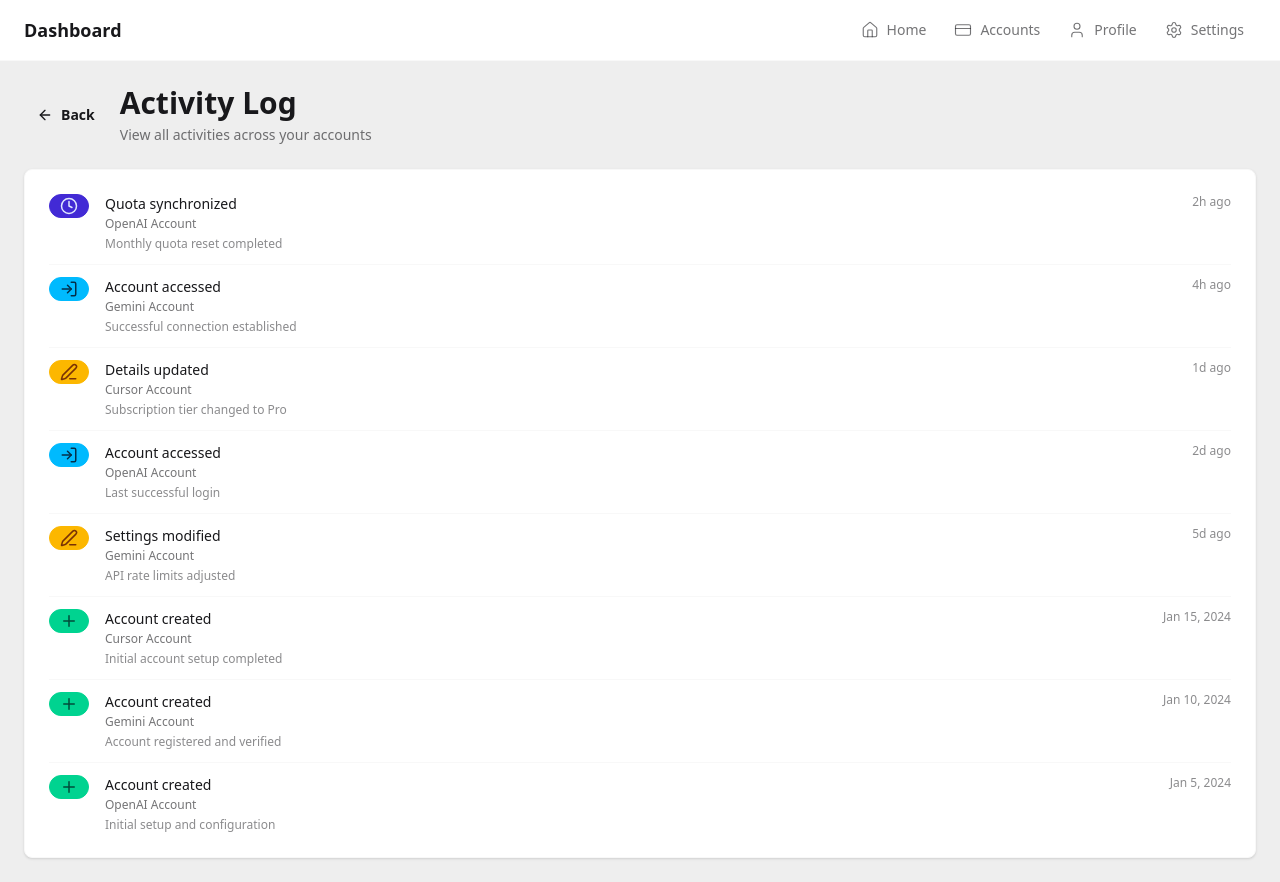
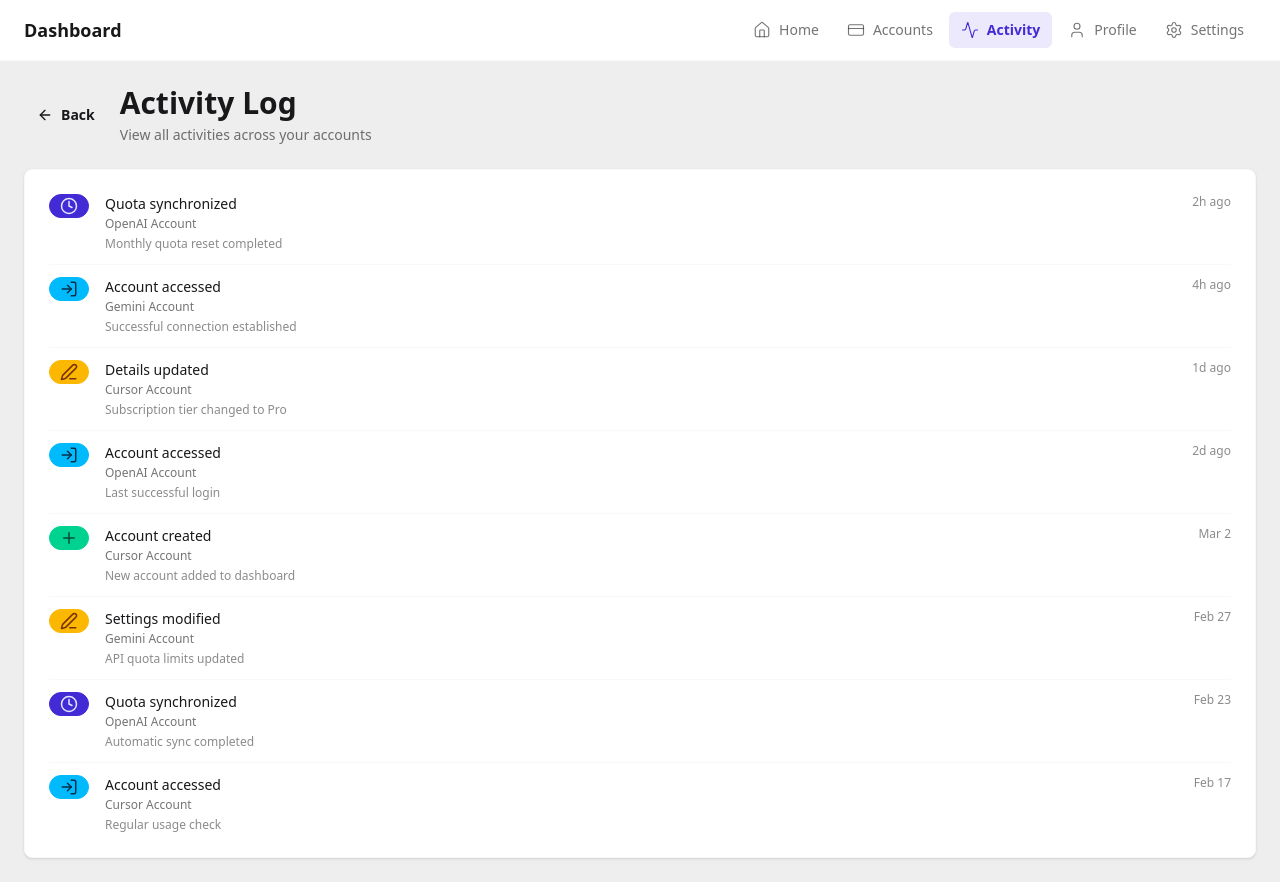
Before and after one commit to SittX/tally-ai, a Next.js app: page /dashboard/activity in a window 1280 px wide. Built offline with nearby package versions, Linux system fonts and the light colour scheme.

Commit message:
feat: enhance navigation and fix layout issues
Add Activity to nav, fix nested anchor tags, and resolve hydration errors.

Co-authored-by: SittX <101943646+SittX@users.noreply.github.com>

```diff
--- a/app/dashboard/(routes)/activity/_components/ActivityList.tsx
+++ b/app/dashboard/(routes)/activity/_components/ActivityList.tsx
@@ -1,85 +1,8 @@
 "use client";
 
 import { Clock, LogIn, Edit3, Plus } from "lucide-react";
-
-interface Activity {
-  id: string;
-  accountName: string;
-  type: "login" | "update" | "create" | "sync";
-  description: string;
-  timestamp: Date;
-  details?: string;
-}
-
-// Mock activity data for the activity page
-const getMockActivityData = (): Activity[] => {
-  return [
-    {
-      id: "1",
-      accountName: "OpenAI Account",
-      type: "sync",
-      description: "Quota synchronized",
-      timestamp: new Date(Date.now() - 2 * 60 * 60 * 1000), // 2 hours ago
-      details: "Monthly quota reset completed",
-    },
-    {
-      id: "2",
-      accountName: "Gemini Account",
-      type: "login",
-      description: "Account accessed",
-      timestamp: new Date(Date.now() - 4 * 60 * 60 * 1000), // 4 hours ago
-      details: "Successful connection established",
-    },
-    {
-      id: "3",
-      accountName: "Cursor Account",
-      type: "update",
-      description: "Details updated",
-      timestamp: new Date(Date.now() - 1 * 24 * 60 * 60 * 1000), // 1 day ago
-      details: "Subscription tier changed to Pro",
-    },
-    {
-      id: "4",
-      accountName: "OpenAI Account",
-      type: "login",
-      description: "Account accessed",
-      timestamp: new Date(Date.now() - 2 * 24 * 60 * 60 * 1000), // 2 days ago
-      details: "Last successful login",
-    },
-    {
-      id: "5",
-      accountName: "Gemini Account",
-      type: "update",
-      description: "Settings modified",
-      timestamp: new Date(Date.now() - 5 * 24 * 60 * 60 * 1000), // 5 days ago
-      details: "API rate limits adjusted",
-    },
-    {
-      id: "6",
-      accountName: "Cursor Account",
-      type: "create",
-      description: "Account created",
-      timestamp: new Date("2024-01-15"),
-      details: "Initial account setup completed",
-    },
-    {
-      id: "7",
-      accountName: "Gemini Account",
-      type: "create",
-      description: "Account created",
-      timestamp: new Date("2024-01-10"),
-      details: "Account registered and verified",
-    },
-    {
-      id: "8",
-      accountName: "OpenAI Account",
-      type: "create",
-      description: "Account created",
-      timestamp: new Date("2024-01-05"),
-      details: "Initial setup and configuration",
-    },
-  ];
-};
+import { Activity, getMockActivityData } from "../_lib/activity.utils";
+import { useEffect, useState } from "react";
 
 const getActivityIcon = (type: Activity["type"]) => {
   switch (type) {
@@ -131,14 +54,34 @@ const formatRelativeTime = (date: Date) => {
 };
 
 export default function ActivityList() {
-  const activities = getMockActivityData();
+  const [activities, setActivities] = useState<Activity[]>([]);
+  const [isLoaded, setIsLoaded] = useState(false);
+
+  useEffect(() => {
+    setActivities(getMockActivityData());
+    setIsLoaded(true);
+  }, []);
+
+  if (!isLoaded) {
+    return (
+      <div className="card bg-base-100 shadow-sm border border-base-200">
+        <div className="card-body">
+          <div className="space-y-3">
+            {Array.from({ length: 4 }).map((_, i) => (
+              <div key={i} className="h-16 bg-base-200 rounded-lg animate-pulse" />
+            ))}
+          </div>
+        </div>
+      </div>
+    );
+  }
 
   return (
     <div className="card bg-base-100 shadow-sm border border-base-200">
       <div className="card-body space-y-4">
         {activities.length > 0 ? (
           <div className="space-y-3">
-            {activities.map((activity, index) => (
+            {activities.map((activity) => (
               <div
                 key={activity.id}
                 className="flex gap-4 pb-3 last:pb-0 border-b border-base-200 last:border-b-0"
--- /dev/null
+++ b/app/dashboard/(routes)/activity/_lib/activity.utils.ts
@@ -0,0 +1,78 @@
+export interface Activity {
+  id: string;
+  accountName: string;
+  type: "login" | "update" | "create" | "sync";
+  description: string;
+  timestamp: Date;
+  details?: string;
+}
+
+export const getMockActivityData = (): Activity[] => {
+  const now = new Date();
+  return [
+    {
+      id: "1",
+      accountName: "OpenAI Account",
+      type: "sync",
+      description: "Quota synchronized",
+      timestamp: new Date(now.getTime() - 2 * 60 * 60 * 1000), // 2 hours ago
+      details: "Monthly quota reset completed",
+    },
+    {
+      id: "2",
+      accountName: "Gemini Account",
+      type: "login",
+      description: "Account accessed",
+      timestamp: new Date(now.getTime() - 4 * 60 * 60 * 1000), // 4 hours ago
+      details: "Successful connection established",
+    },
+    {
+      id: "3",
+      accountName: "Cursor Account",
+      type: "update",
+      description: "Details updated",
+      timestamp: new Date(now.getTime() - 1 * 24 * 60 * 60 * 1000), // 1 day ago
+      details: "Subscription tier changed to Pro",
+    },
+    {
+      id: "4",
+      accountName: "OpenAI Account",
+      type: "login",
+      description: "Account accessed",
+      timestamp: new Date(now.getTime() - 2 * 24 * 60 * 60 * 1000), // 2 days ago
+      details: "Last successful login",
+    },
+    {
+      id: "5",
+      accountName: "Cursor Account",
+      type: "create",
+      description: "Account created",
+      timestamp: new Date(now.getTime() - 7 * 24 * 60 * 60 * 1000), // 7 days ago
+      details: "New account added to dashboard",
+    },
+    {
+      id: "6",
+      accountName: "Gemini Account",
+      type: "update",
+      description: "Settings modified",
+      timestamp: new Date(now.getTime() - 10 * 24 * 60 * 60 * 1000), // 10 days ago
+      details: "API quota limits updated",
+    },
+    {
+      id: "7",
+      accountName: "OpenAI Account",
+      type: "sync",
+      description: "Quota synchronized",
+      timestamp: new Date(now.getTime() - 14 * 24 * 60 * 60 * 1000), // 14 days ago
+      details: "Automatic sync completed",
+    },
+    {
+      id: "8",
+      accountName: "Cursor Account",
+      type: "login",
+      description: "Account accessed",
+      timestamp: new Date(now.getTime() - 20 * 24 * 60 * 60 * 1000), // 20 days ago
+      details: "Regular usage check",
+    },
+  ];
+};
--- a/app/dashboard/_components/AccountListSection.tsx
+++ b/app/dashboard/_components/AccountListSection.tsx
@@ -10,16 +10,22 @@ export default async function AccountListSection() {
     <div className="flex flex-col lg:flex-row lg:flex-wrap">
       {accounts.length > 0 &&
         accounts.map((account) => (
-          <Link href={`/dashboard/accounts/${account.id}`} key={account.id}>
-            <div className="card bg-base-100 w-full lg:w-md">
-              <div className="card-body space-y-4">
+          <div key={account.id} className="card bg-base-100 w-full lg:w-md cursor-pointer hover:shadow-md transition-shadow">
+            <div
+              className="card-body space-y-4"
+              onClick={() => window.location.href = `/dashboard/accounts/${account.id}`}
+            >
               <div className="flex flex-col md:flex-row gap-2 justify-start items-start md:items-center">
                 <div className="flex items-center justify-between w-full">
                   <h1 className="text-xl font-bold">
                     {account.accountLabel}
                   </h1>
-                    <Link href={`/dashboard/accounts/${account.id}/edit`}>
-                      <button className="btn btn-soft btn-sm">Edit</button>
+                  <Link
+                    href={`/dashboard/accounts/${account.id}/edit`}
+                    className="btn btn-soft btn-sm"
+                    onClick={(e) => e.stopPropagation()}
+                  >
+                    Edit
                   </Link>
                 </div>
                 {account.provider && (
@@ -41,7 +47,6 @@ export default async function AccountListSection() {
               </div>
             </div>
           </div>
-          </Link>
         ))}
       {accounts.length === 0 && (
         <div className="card bg-base-100">
@@ -49,11 +54,12 @@ export default async function AccountListSection() {
             <h1 className="text-xl font-semibold text-base-content/50 text-center">
               No Accounts
             </h1>
-            <Link href={"/dashboard/accounts/new"}>
-              <button className="btn btn-primary btn-sm btn-soft">
+            <Link
+              href="/dashboard/accounts/new"
+              className="btn btn-primary btn-sm btn-soft"
+            >
               <BadgePlus size={16} />
               New Account
-              </button>
             </Link>
           </div>
         </div>
--- a/app/dashboard/layout.tsx
+++ b/app/dashboard/layout.tsx
@@ -30,7 +30,7 @@ export default function DashboardLayout({
       >
         <DashboardNav />
         <main className="min-h-screen bg-base-300 pb-20 md:pb-0">
-          <div className="max-w-7xl mx-auto px-4 py-0 md:px-6 md:py-6">
+          <div className="max-w-7xl mx-auto px-4 py-4 md:px-6 md:py-6">
             {children}
           </div>
         </main>
--- a/app/dashboard/page.tsx
+++ b/app/dashboard/page.tsx
@@ -6,8 +6,11 @@ export default function DashboardPage() {
     <div className="space-y-6">
       <div className="flex items-center justify-between">
         <h1 className="font-semibold text-xl">All Accounts</h1>
-        <Link href={"/dashboard/accounts/new"}>
-          <button className="btn btn-primary btn-sm">Create New Account</button>
+        <Link
+          href="/dashboard/accounts/new"
+          className="btn btn-primary btn-sm"
+        >
+          Create New Account
         </Link>
       </div>
       <AccountListSection />
--- a/lib/menus.config.ts
+++ b/lib/menus.config.ts
@@ -3,6 +3,7 @@ import {
   Settings,
   User,
   CreditCard,
+  Activity,
   LucideIcon,
 } from "lucide-react";
 
@@ -28,16 +29,22 @@ const menus: TMenu[] = [
     order: 1,
   },
   {
+    name: "Activity",
+    href: "/dashboard/activity",
+    icon: Activity,
+    order: 2,
+  },
+  {
     name: "Profile",
     href: "/dashboard/profile",
     icon: User,
-    order: 2,
+    order: 3,
   },
   {
     name: "Settings",
     href: "/dashboard/settings",
     icon: Settings,
-    order: 3,
+    order: 4,
   },
 ];
 
```
Lines whose indentation alone changed are shown as unchanged.
